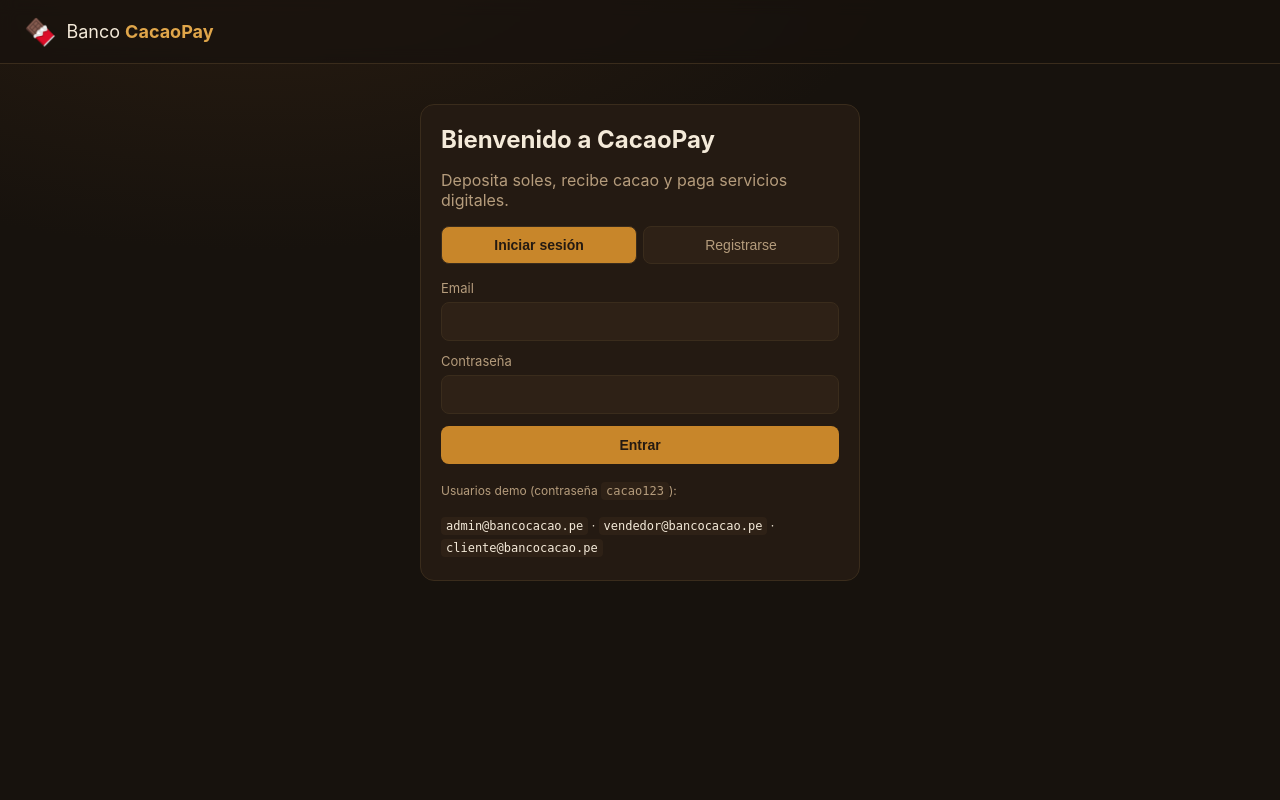
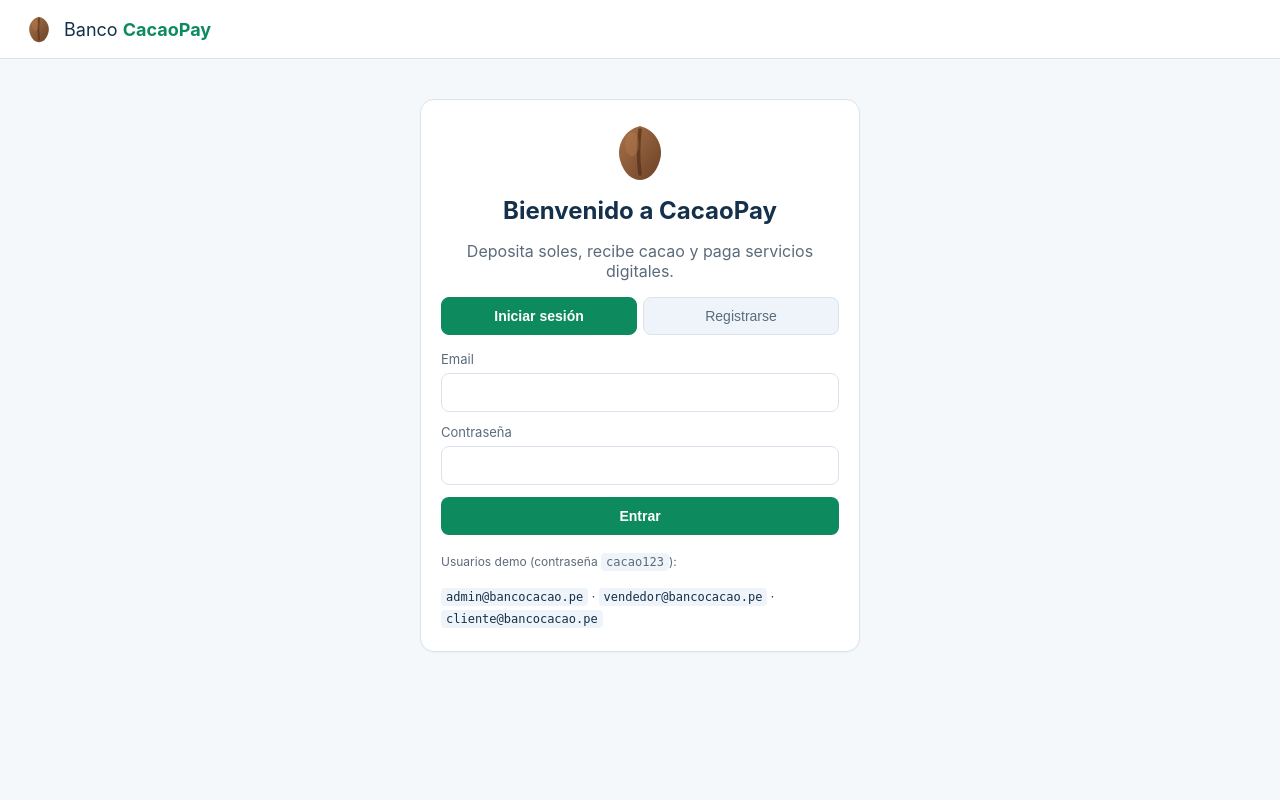
Before and after one commit to Mikato8/Banco-cacaopay, a PHP site: page / in a window 1280 px wide. Run offline with PHP 8.4, Linux system fonts and the light colour scheme.

Commit message:
Icono semilla de cacao y paleta blanco/verde/azul

```diff
--- a/public/app.js
+++ b/public/app.js
@@ -1,4 +1,5 @@
 const state = { token: null, user: null };
+const SEED = '<img class="seed" src="/assets/cacao-seed.svg" alt="">';
 
 const $ = (id) => document.getElementById(id);
 
@@ -74,9 +75,9 @@ async function loadProducts() {
           <div>
             <div class="product-name">${escapeHtml(p.name)}</div>
             <div class="muted small">${escapeHtml(p.description || '')}</div>
-            <div class="small">${p.cacao_price} 🍫 · stock ${p.stock}${p.seller ? ' · ' + escapeHtml(p.seller.name) : ''}</div>
+            <div class="small price">${p.cacao_price} ${SEED} · stock ${p.stock}${p.seller ? ' · ' + escapeHtml(p.seller.name) : ''}</div>
           </div>
-          <button class="btn btn-small" data-redeem="${p.id}">Canjear</button>
+          <button class="btn btn-primary btn-small" data-redeem="${p.id}">Canjear</button>
         </div>`
       )
       .join('');
@@ -102,7 +103,7 @@ async function loadLedger() {
         const cls = e.direction === 'IN' ? 'in' : 'out';
         return `<div class="ledger-row">
           <span class="badge ${e.type.toLowerCase()}">${e.type}</span>
-          <span class="amount ${cls}">${sign}${Number(e.amount).toFixed(2)} 🍫</span>
+          <span class="amount ${cls}">${sign}${Number(e.amount).toFixed(2)} ${SEED}</span>
           <span class="muted small">${new Date(e.created_at).toLocaleString()}</span>
         </div>`;
       })
@@ -193,7 +194,7 @@ $('depositForm').addEventListener('submit', async (e) => {
       body: { amountFiat: parseFloat($('depositAmount').value) },
       idempotent: true,
     });
-    toast('Depositado: +' + res.cacao_credited + ' 🍫');
+    toast('Depositado: +' + res.cacao_credited + ' cacao');
     $('depositAmount').value = '';
     await loadDashboard();
   } catch (err) {
@@ -212,7 +213,7 @@ $('transferForm').addEventListener('submit', async (e) => {
       },
       idempotent: true,
     });
-    toast('Enviado: ' + res.sent + ' 🍫 a ' + res.to.email);
+    toast('Enviado: ' + res.sent + ' cacao a ' + res.to.email);
     $('transferEmail').value = '';
     $('transferAmount').value = '';
     await loadDashboard();
--- a/public/index.html
+++ b/public/index.html
@@ -9,15 +9,16 @@
 <body>
   <header class="topbar">
     <div class="brand">
-      <span class="coin" aria-hidden="true">🍫</span>
+      <img class="coin" src="/assets/cacao-seed.svg" alt="Semilla de cacao" />
       <span class="brand-name">Banco <strong>CacaoPay</strong></span>
     </div>
-    <button id="logoutBtn" class="btn btn-ghost hidden">Cerrar sesión</button>
+    <button id="logoutBtn" class="btn btn-outline hidden">Cerrar sesión</button>
   </header>
 
   <main>
     <!-- ===================== AUTH ===================== -->
     <section id="authView" class="card auth-card">
+      <img class="hero-seed" src="/assets/cacao-seed.svg" alt="Semilla de cacao" />
       <h1>Bienvenido a CacaoPay</h1>
       <p class="muted">Deposita soles, recibe cacao y paga servicios digitales.</p>
 
@@ -56,7 +57,7 @@
       <div class="grid">
         <div class="card balance-card">
           <span class="muted">Tu saldo</span>
-          <div class="balance-value"><span id="balance">0</span> <span class="unit">🍫 cacao</span></div>
+          <div class="balance-value"><span id="balance">0</span> <span class="unit"><img class="seed" src="/assets/cacao-seed.svg" alt=""> cacao</span></div>
           <span class="muted" id="rateInfo"></span>
         </div>
 
--- a/public/style.css
+++ b/public/style.css
@@ -1,14 +1,16 @@
 :root {
-  --bg: #17120d;
-  --panel: #241a12;
-  --panel-2: #2e2116;
-  --accent: #c8862a;
-  --accent-2: #e0a64a;
-  --text: #f4ead9;
-  --muted: #b59c7c;
-  --green: #5bb98c;
-  --red: #d96a5f;
-  --border: #3a2c1c;
+  --bg: #f4f8fb;
+  --panel: #ffffff;
+  --panel-2: #eef4f9;
+  --accent: #0e8a5f;
+  --accent-2: #0b6e4d;
+  --blue: #1d4ed8;
+  --blue-2: #1e40af;
+  --text: #14304a;
+  --muted: #5b6b7b;
+  --green: #0e8a5f;
+  --red: #d64545;
+  --border: #dbe4ee;
 }
 
 * { box-sizing: border-box; }
@@ -16,7 +18,7 @@
 body {
   margin: 0;
   font-family: -apple-system, BlinkMacSystemFont, 'Segoe UI', Roboto, Helvetica, Arial, sans-serif;
-  background: radial-gradient(1200px 600px at 20% -10%, #2a1d11 0%, var(--bg) 55%);
+  background: var(--bg);
   color: var(--text);
   min-height: 100vh;
 }
@@ -25,15 +27,14 @@ body {
   display: flex;
   align-items: center;
   justify-content: space-between;
-  padding: 16px 24px;
+  padding: 14px 24px;
+  background: #ffffff;
   border-bottom: 1px solid var(--border);
-  background: rgba(23, 18, 13, 0.7);
-  backdrop-filter: blur(8px);
 }
 
 .brand { display: flex; align-items: center; gap: 10px; font-size: 18px; }
-.brand strong { color: var(--accent-2); }
-.coin { font-size: 26px; }
+.brand strong { color: var(--accent); }
+.coin { width: 30px; height: 30px; }
 
 main { max-width: 1000px; margin: 24px auto; padding: 0 20px; }
 
@@ -43,6 +44,7 @@ main { max-width: 1000px; margin: 24px auto; padding: 0 20px; }
   border-radius: 14px;
   padding: 20px;
   margin-bottom: 20px;
+  box-shadow: 0 1px 2px rgba(20, 48, 74, 0.04);
 }
 
 .grid {
@@ -51,39 +53,49 @@ main { max-width: 1000px; margin: 24px auto; padding: 0 20px; }
   gap: 20px;
 }
 
-.balance-value { font-size: 40px; font-weight: 700; margin: 8px 0; }
-.balance-value .unit { font-size: 20px; color: var(--accent-2); }
+.balance-card {
+  border-top: 4px solid var(--accent);
+}
+
+.balance-value { font-size: 40px; font-weight: 700; margin: 8px 0; color: var(--text); }
+.balance-value .unit { font-size: 20px; color: var(--accent); }
+
+.seed { width: 1em; height: 1em; vertical-align: -0.12em; }
 
 h1 { margin: 0 0 6px; }
-h3 { margin: 0 0 14px; font-size: 16px; color: var(--accent-2); }
+h3 { margin: 0 0 14px; font-size: 16px; color: var(--accent); }
 
 .muted { color: var(--muted); }
 .small { font-size: 13px; }
+.price { color: var(--text); }
 
-.auth-card { max-width: 440px; margin: 40px auto; }
+.auth-card { max-width: 440px; margin: 40px auto; text-align: center; }
+.hero-seed { width: 64px; height: 64px; margin-bottom: 8px; }
+
 .tabs { display: flex; gap: 6px; margin: 16px 0; }
 .tab {
   flex: 1; padding: 10px; cursor: pointer; border: 1px solid var(--border);
   background: var(--panel-2); color: var(--muted); border-radius: 8px; font-size: 14px;
 }
-.tab.active { background: var(--accent); color: #241a12; font-weight: 600; }
+.tab.active { background: var(--accent); color: #ffffff; font-weight: 600; border-color: var(--accent); }
 
-.form { display: flex; flex-direction: column; gap: 12px; margin-top: 14px; }
+.form { display: flex; flex-direction: column; gap: 12px; margin-top: 14px; text-align: left; }
 .form.inline { flex-direction: row; align-items: flex-end; }
 .form label { display: flex; flex-direction: column; gap: 6px; font-size: 13px; color: var(--muted); flex: 1; }
 .form input, .form select {
   padding: 10px 12px; border-radius: 8px; border: 1px solid var(--border);
-  background: var(--panel-2); color: var(--text); font-size: 15px;
+  background: #ffffff; color: var(--text); font-size: 15px;
 }
-.form input:focus, .form select:focus { outline: 2px solid var(--accent); border-color: transparent; }
+.form input:focus, .form select:focus { outline: 2px solid var(--blue); border-color: transparent; }
 
 .btn {
   padding: 11px 16px; border: none; border-radius: 8px; cursor: pointer;
   font-size: 14px; font-weight: 600; background: var(--panel-2); color: var(--text);
 }
-.btn-primary { background: var(--accent); color: #241a12; }
+.btn-primary { background: var(--accent); color: #ffffff; }
 .btn-primary:hover { background: var(--accent-2); }
-.btn-ghost { background: transparent; border: 1px solid var(--border); }
+.btn-outline { background: transparent; border: 1px solid var(--blue); color: var(--blue); }
+.btn-outline:hover { background: var(--blue); color: #ffffff; }
 .btn-small { padding: 7px 12px; font-size: 13px; }
 
 .products { display: grid; grid-template-columns: repeat(auto-fill, minmax(240px, 1fr)); gap: 14px; }
@@ -91,7 +103,7 @@ h3 { margin: 0 0 14px; font-size: 16px; color: var(--accent-2); }
   display: flex; justify-content: space-between; align-items: center; gap: 10px;
   background: var(--panel-2); border: 1px solid var(--border); border-radius: 10px; padding: 14px;
 }
-.product-name { font-weight: 600; margin-bottom: 2px; }
+.product-name { font-weight: 600; margin-bottom: 2px; color: var(--text); }
 
 .ledger { display: flex; flex-direction: column; gap: 8px; }
 .ledger-row {
@@ -106,18 +118,18 @@ h3 { margin: 0 0 14px; font-size: 16px; color: var(--accent-2); }
   font-size: 11px; text-transform: uppercase; letter-spacing: 0.4px;
   padding: 3px 8px; border-radius: 999px; background: var(--border); color: var(--muted);
 }
-.badge.deposit { background: rgba(91,185,140,0.2); color: var(--green); }
-.badge.transfer_out, .badge.transfer_in { background: rgba(200,134,42,0.2); color: var(--accent-2); }
-.badge.redeem { background: rgba(217,106,95,0.2); color: var(--red); }
+.badge.deposit { background: rgba(14, 138, 95, 0.12); color: var(--green); }
+.badge.transfer_out, .badge.transfer_in { background: rgba(29, 78, 216, 0.12); color: var(--blue); }
+.badge.redeem { background: rgba(214, 69, 69, 0.12); color: var(--red); }
 
-.demo-hint { margin-top: 16px; font-size: 12px; line-height: 1.8; }
+.demo-hint { margin-top: 16px; font-size: 12px; line-height: 1.8; text-align: left; }
 .demo-hint code { background: var(--panel-2); padding: 2px 5px; border-radius: 4px; }
 
 .hidden { display: none !important; }
 
 .toast {
   position: fixed; bottom: 24px; left: 50%; transform: translateX(-50%);
-  background: var(--accent); color: #241a12; font-weight: 600;
-  padding: 12px 20px; border-radius: 999px; box-shadow: 0 8px 30px rgba(0,0,0,0.4);
+  background: var(--accent); color: #ffffff; font-weight: 600;
+  padding: 12px 20px; border-radius: 999px; box-shadow: 0 8px 30px rgba(20, 48, 74, 0.2);
 }
-.toast.error { background: var(--red); color: #fff; }
+.toast.error { background: var(--red); color: #ffffff; }
--- a/src/Wallet.php
+++ b/src/Wallet.php
@@ -11,7 +11,7 @@ final class Wallet
             'cacao_balance' => (float) Ledger::balanceOf($pdo, $user['id']),
             'cacao_per_fiat' => (float) Config::get('CACAO_PER_FIAT', '2'),
             'fiat_currency' => Config::get('FIAT_CURRENCY', 'PEN'),
-            'symbol' => '🍫',
+            'symbol' => '🌱',
             'unit' => 'cacao',
         ]);
     }
```
Also changed, not shown: public/.htaccess, public/assets/cacao-seed.svg (added).
